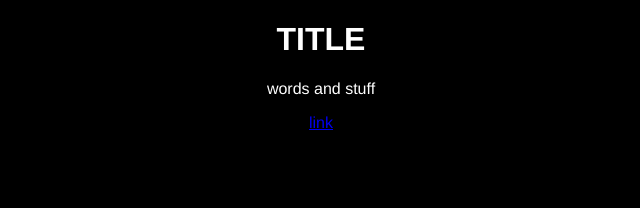
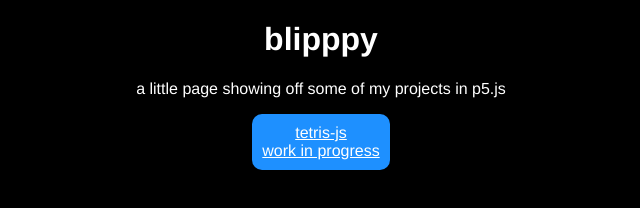
Before and after one commit to Blipppy/Blipppy.github.io, a plain HTML site: page index.html in a window 1280 px wide. Shown: the whole page, without its empty margins (319-959 px from the left). Drawn offline with Linux system fonts and the light colour scheme.

Commit message:
fixed index, added debug build heads up to tetris page

```diff
--- a/index.html
+++ b/index.html
@@ -9,9 +9,11 @@
   <body>
     <script src="script.js"></script>
 
-    <h1>TITLE</h1>
-    <p>words and stuff</p>
+    <h1>blipppy</h1>
+    <p>a little page showing off some of my projects in p5.js</p>
 
-    <a href="./tetris/index.html">link</a>
+    <div class="link-container">
+      <div class="link"><a href="./tetris/index.html">tetris-js<br>work in progress</a></div>
+    </div>
   </body>
 </html>
--- a/style.css
+++ b/style.css
@@ -4,3 +4,26 @@ body {
   font-family: helvetica;
   text-align: center;
 }
+
+.link-container {
+  display: flex;
+  justify-content: center;
+}
+
+a {
+  color: white;
+}
+
+a:hover {
+  color: darkslateblue;
+}
+
+a:active {
+  color: red;
+}
+
+.link {
+  padding: 10px;
+  background: dodgerblue;
+  border-radius: 10px;
+}
--- a/tetris/css/main.css
+++ b/tetris/css/main.css
@@ -1,4 +1,4 @@
-/*! HTML5 Boilerplate v8.0.0 | MIT License | https://html5boilerplate.com/ */
+i/*! HTML5 Boilerplate v8.0.0 | MIT License | https://html5boilerplate.com/ */
 
 /* main.css 2.1.0 | MIT License | https://github.com/h5bp/main.css#readme */
 /*
--- a/tetris/js/main.js
+++ b/tetris/js/main.js
@@ -13,7 +13,7 @@ function setup() {
 function draw() {
     background(0);
 
-    board.draw(20);
+    board.draw(50);
 
     // let drop = true;
     // if (Date.now() - lastDropTime > 100) {
@@ -31,6 +31,7 @@ function draw() {
     textSize(30);
     if (frameCount % 30 == 0) currFramerate = int(frameRate());
     text(`fps: ${currFramerate}`, 10, 10, 100, 30);
+    text('debug build', 10, 50, 600, 30);
 }
 
 function windowResized() {
```
